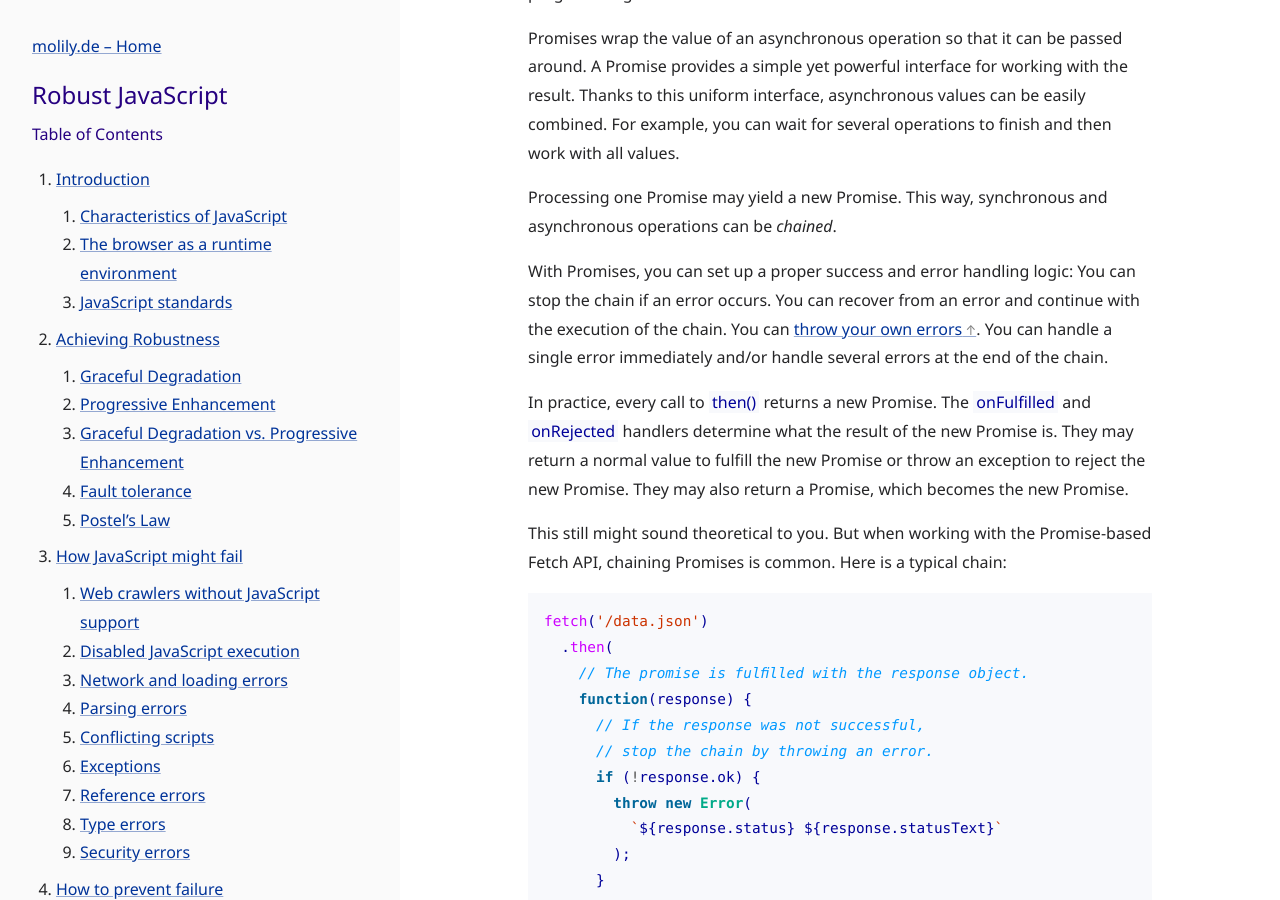
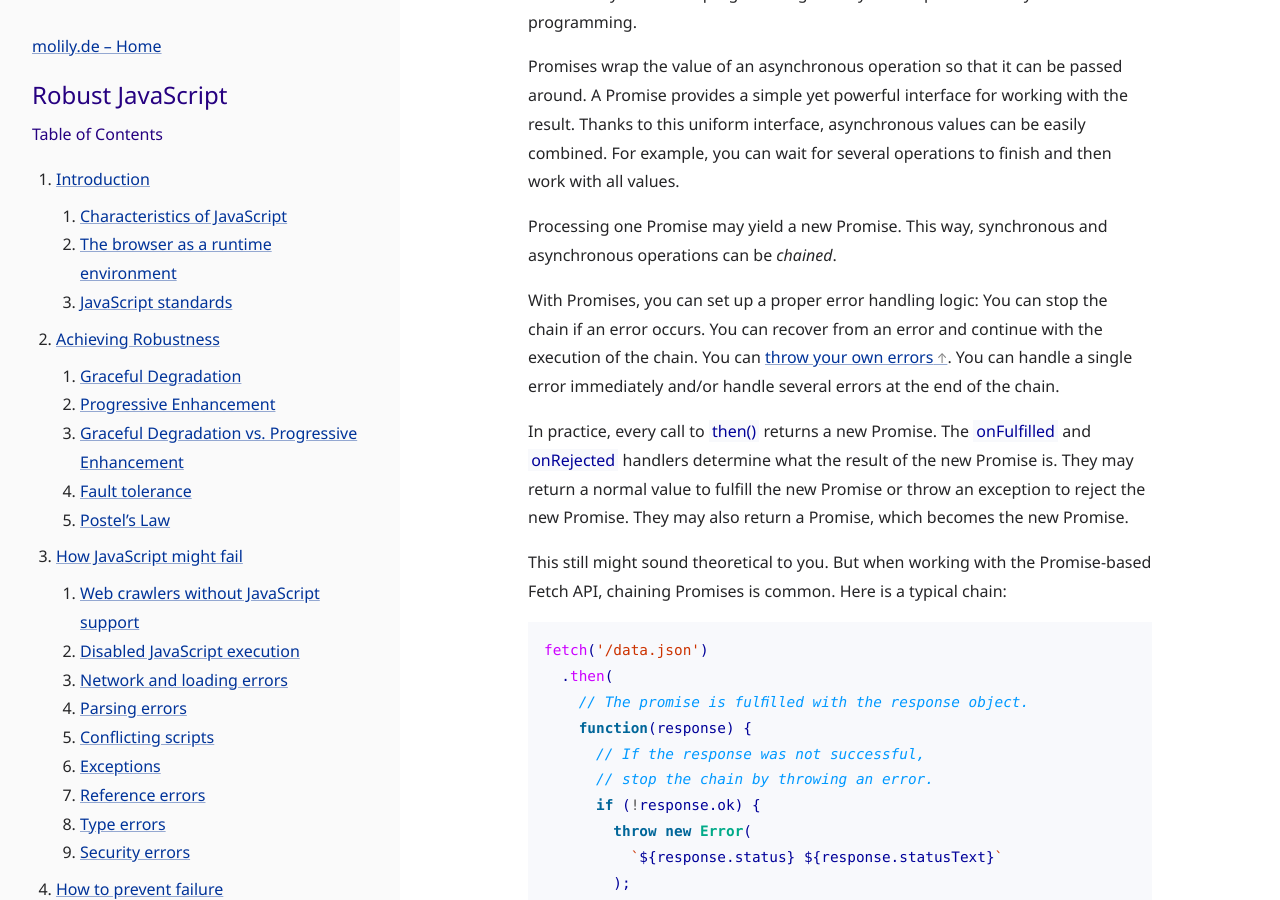
Before and after one commit to molily/molily.de, a Jekyll site: the page built from _posts/2017-12-21-robust-javascript.md, in a window 1280 px wide and 900 px high, scrolled down 46768 px. Built offline with Jekyll 4.4.1, drawn with Linux system fonts in a browser that asks for light colours; some web fonts are replaced; some of the changed text lies outside the part shown.

Commit message:
Small book fixes

```diff
--- a/_posts/2017-12-21-robust-javascript.md
+++ b/_posts/2017-12-21-robust-javascript.md
@@ -1415,7 +1415,7 @@ Promises wrap the value of an asynchronous operation so that it can be passed ar
 
 Processing one Promise may yield a new Promise. This way, synchronous and asynchronous operations can be *chained*.
 
-With Promises, you can set up a proper success and error handling logic: You can stop the chain if an error occurs. You can recover from an error and continue with the execution of the chain. You can [throw your own errors](#programmatic-exceptions). You can handle a single error immediately and/or handle several errors at the end of the chain.
+With Promises, you can set up a proper error handling logic: You can stop the chain if an error occurs. You can recover from an error and continue with the execution of the chain. You can [throw your own errors](#programmatic-exceptions). You can handle a single error immediately and/or handle several errors at the end of the chain.
 
 In practice, every call to `then()` returns a new Promise. The `onFulfilled` and `onRejected` handlers determine what the result of the new Promise is. They may return a normal value to fulfill the new Promise or throw an exception to reject the new Promise. They may also return a Promise, which becomes the new Promise.
 
```
Also changed, not shown: other parts of _posts/2017-12-21-robust-javascript.md (+2 -2 lines).
